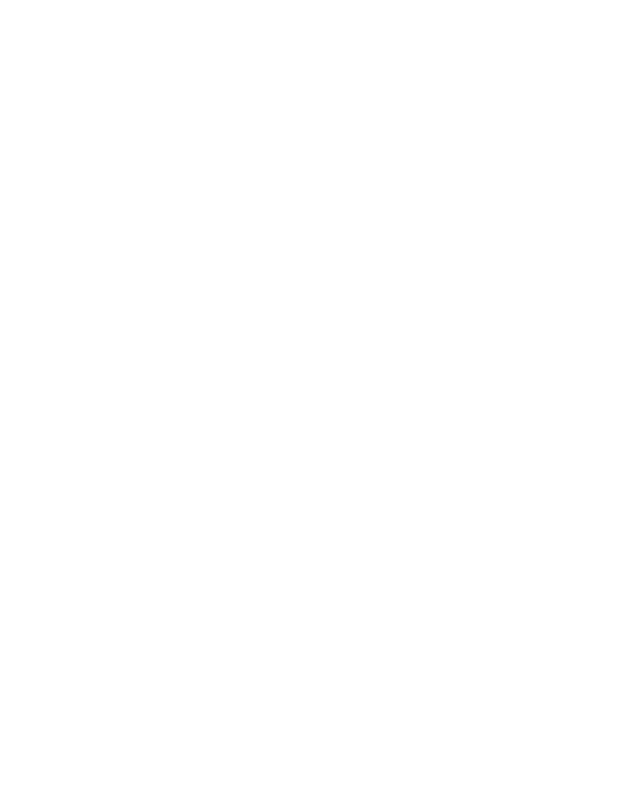
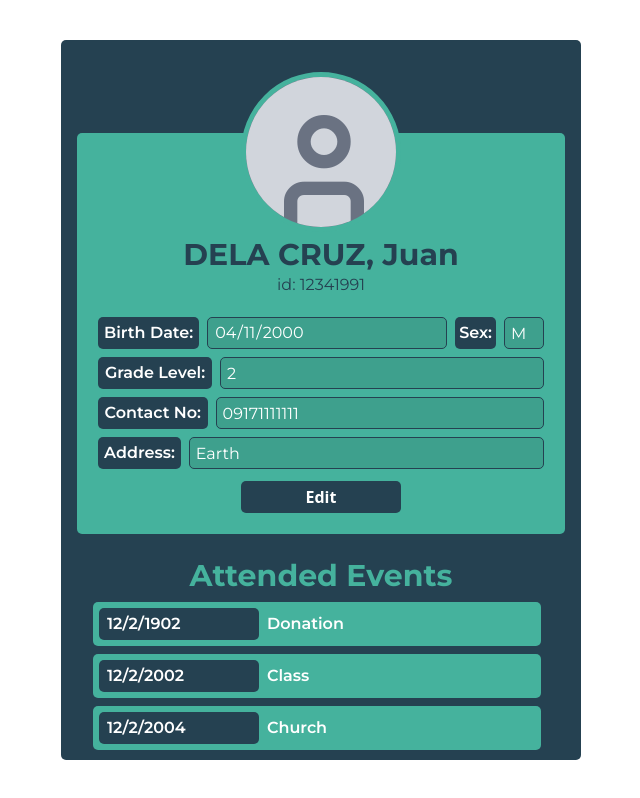
Before and after one commit to Parum-Lucis/csswengS16chai, a React (Vite) app in the folder CSSWENGChai/CHAI/: page /ProfileDetails in a window 1280 px wide. Before the commit this address had no page. Shown: the whole page, without its empty margins (319-959 px from the left). Built offline with nearby package versions, Linux system fonts and the light colour scheme.

Commit message:
Profile Details created

```diff
--- a/CSSWENGChai/CHAI/src/App.tsx
+++ b/CSSWENGChai/CHAI/src/App.tsx
@@ -2,12 +2,14 @@ import Login from './components/Login';
 import ProfileCreation from './components/ProfileCreation';
 import { Routes, Route} from "react-router";
 import './css/styles.css';
+import ProfileDetails from './components/ProfileDetails';
 
 function App() {
   return (
     <Routes>
       <Route path="/" element={<Login/>} />
       <Route path="/ProfileCreation" element={<ProfileCreation/>} />
+      <Route path="/ProfileDetails" element={<ProfileDetails/>} />
     </Routes>
   )
 }
--- /dev/null
+++ b/CSSWENGChai/CHAI/src/components/EventCard.tsx
@@ -0,0 +1,15 @@
+import { toast } from "react-toastify";
+import '../css/styles.css'
+
+function EventCard({ date, event }: {date : String, event: String}){
+    return(
+        <div className="flex flex-row items-center mt-2 h-[6vh] text-[1rem] mr-2 font-[Montserrat] bg-[#45B29D] text-white p-1.5 rounded-[5px] font-semibold">
+            <div className="flex items-center bg-[#254151] mr-2 text-white p-2 rounded-[5px] w-[20vh] h-[4vh] font-semibold">
+                <h4>{date}</h4>
+            </div>
+            <h3 className="flex">{event}</h3>
+        </div>
+    )
+}
+
+export default EventCard
--- a/CSSWENGChai/CHAI/src/components/ProfileCreation.tsx
+++ b/CSSWENGChai/CHAI/src/components/ProfileCreation.tsx
@@ -1,8 +1,10 @@
-import CHAI from '../assets/CHAI.jpg'
 import { toast } from "react-toastify";
+import { useNavigate } from 'react-router';
 import '../css/styles.css'
 
 function ProfileCreation(){
+
+    const navigate = useNavigate();
 
     const submitDetails = async (e: React.FormEvent<HTMLFormElement>) => {
             e.preventDefault()
@@ -28,6 +30,7 @@ function ProfileCreation(){
                 else {
                     console.log("im here")
                     toast.success("Success!")
+                    navigate('/ProfileDetails')
                     // more stuff
                 }
             }
@@ -38,29 +41,31 @@ function ProfileCreation(){
     return (
         <div className='flex items-center justify-center h-[100vh]'>
             <div className='flex items-end justify-center w-[65vh] h-[90vh] bg-[#254151] rounded-[5px] pb-[15px]'>
-                <div className='overflow-hidden bg-gray-500 w-[20vh] h-[20vh] absolute top-[14%] border-3 border-[#45B29D] rounded-full '>
-                    <i className="relative right-0.5 bottom-6 text-[20vh] text-gray-300 fi fi-ss-circle-user"></i>
+                <div className='overflow-hidden bg-gray-500 w-[20vh] h-[20vh] absolute top-[14.5%] border-5 border-[#45B29D] rounded-full '>
+                    <i className="relative right-1 bottom-6 text-[20vh] text-gray-300 fi fi-ss-circle-user"></i>
                 </div>
                 <div className='w-[61vh] h-[70vh]  bg-[#45B29D] rounded-[5px] p-[9px] pt-20'>
                     <form className='flex flex-col' onSubmit={submitDetails}>
                         <label htmlFor='dropdown' className='text-white font-[Montserrat] font-semibold '>Role</label>
                         <select name='dropdown' className='rounded-[5px] appearance-none p-1.5 dark:text-white h-12 font-[Montserrat] border-solid border-3 border-[#254151]'>
                             <option value='Admin' >Admin</option>
-                            <option value='Admin' >Volunteer</option>
+                            <option value='Volunteer' >Volunteer</option>
+                            <option value='Student' >Student</option>
+                            <option value='Waitlist' >Waitlist</option>
                         </select>
                         <label htmlFor='username' className='text-white font-[Montserrat] font-semibold'>Username</label>
                         <input
                             id='username'
                             name='username'
                             type='text'
-                            className='font-[Montserrat] text-white border-solid border-1 border-[#254151] bg-[#3EA08D] rounded-[5px] p-1.5'
+                            className='input-text'
                         />
                         <label htmlFor='email' className='text-white font-[Montserrat] font-semibold'>Email</label>
                         <input
                             id='email'
                             name='email'
                             type='email'
-                            className='font-[Montserrat] text-white border-solid border-1 border-[#254151] bg-[#3EA08D] rounded-[5px] p-1.5'
+                            className='input-text'
                         />
                         <div className='flex flex-row justify-between'>
                             <div className='flex flex-col w-61'>
@@ -69,7 +74,7 @@ function ProfileCreation(){
                                     id='fName'
                                     name='fName'
                                     type='text'
-                                    className='font-[Montserrat] text-white border-solid border-1 border-[#254151] bg-[#3EA08D] rounded-[5px] p-1.5'
+                                    className='input-text'
                                 />
                             </div>
                             <div className='flex flex-col w-61'>
@@ -78,7 +83,7 @@ function ProfileCreation(){
                                     id='lName'
                                     name='lName'
                                     type='text'
-                                    className='font-[Montserrat] text-white border-solid border-1 border-[#254151] bg-[#3EA08D] rounded-[5px] p-1.5'
+                                    className='input-text'
                                 />
                             </div>
                         </div>
@@ -87,14 +92,14 @@ function ProfileCreation(){
                             id='address'
                             name='address'
                             type='text'
-                            className='font-[Montserrat] text-white border-solid border-1 border-[#254151] bg-[#3EA08D] rounded-[5px] p-1.5'
+                            className='input-text'
                         />
                         <label htmlFor='cNum' className='text-white font-[Montserrat] font-semibold'>Contact No.</label>
                         <input
                             id='cNum'
                             name='cNum'
                             type='number'
-                            className='font-[Montserrat] text-white border-solid border-1 border-[#254151] bg-[#3EA08D] rounded-[5px] p-1.5'
+                            className='input-text'
                         />
                         <button type='submit' className='bg-[#254151] text-white mt-10 p-1.5 rounded-[5px] w-60 m-auto font-semibold'> Create Account </button>
                     </form>
--- /dev/null
+++ b/CSSWENGChai/CHAI/src/components/ProfileDetails.tsx
@@ -0,0 +1,76 @@
+import { toast } from "react-toastify";
+import EventCard from "./EventCard"
+import '../css/styles.css'
+
+function ProfileDetails(){
+    const isEditable = false;
+    let isID = false;
+    const user = {
+        role:"Student",
+        fName: "Juan",
+        lName: "DELA CRUZ",
+        birthday: "2000-04-11",
+        id: 12341991,
+        gLevel: "2",
+        sex: "M",
+        contact: "09171111111",
+        address: "Earth"
+    }
+    const eventsTest = [
+        {"id": 0, "name": "Donation", "date": "12/2/1902"},
+        {"id": 1, "name": "Class", "date": "12/2/2002"},
+        {"id": 2, "name": "Church", "date": "12/2/2004"},
+    ]
+
+    if (user.id) {
+        isID = true;
+    }
+
+    return (
+        <div className='flex items-center justify-center h-[100vh]'>
+            <div className='flex items-center justify-center w-[65vh] h-[90vh] bg-[#254151] rounded-[5px] pb-[15px]'>
+                <div className='z-1 overflow-hidden bg-gray-500 w-[20vh] h-[20vh] absolute top-[9%] border-5 border-[#45B29D] rounded-full '>
+                    <i className="relative right-0.5 bottom-6 text-[20vh] text-gray-300 fi fi-ss-circle-user"></i>
+                </div>
+                <div className='z-0 flex flex-col relative top-[7%]'>
+                    <div className='flex flex-col w-[61vh] h-[50%]  overflow-hidden bg-[#45B29D] rounded-[5px] p-[9px] pt-20 '>
+                        <h3 className="text-[#254151] mt-6 flex text-3xl justify-center font-[Montserrat] font-bold">{user.lName}, {user.fName}</h3>
+                        {isID && <h3 className="flex text-[#254151] justify-center font-[Montserrat] font-regular">id: {user.id} </h3>}
+                        <div className="flex flex-col p-3">
+                            <div className="flex flex-row justify-between items-center mt-2">
+                                <div className="flex flex-row items-center">
+                                    <label htmlFor="bDate" className="h-[4vh] text-[1rem] mr-2 flex font-[Montserrat] h-[4vh] justify-center items-center bg-[#254151] text-white p-1.5 rounded-[5px] font-semibold">Birth Date:</label>
+                                    <input type="date" name="bDate" className="text-white input-text flex h-[4vh] w-[30vh]" readOnly={!isEditable} value={user.birthday}/>
+                                </div>
+                                <div className="flex flex-row items-center">
+                                    <label htmlFor="Sex" className="h-[4vh] text-[1rem] flex mr-2 font-[Montserrat] justify-center items-center bg-[#254151] text-white p-1 rounded-[5px] font-semibold">Sex:</label>
+                                    <input type="text" name="Sex" className="input-text flex h-[4vh] w-[5vh]" readOnly={!isEditable} value={user.sex}/>
+                                </div>
+                            </div>
+                            <div className="flex flex-row items-center mt-2">
+                                <label htmlFor="gLevel" className="h-[4vh] text-[1rem] flex mr-2 font-[Montserrat] justify-center items-center bg-[#254151] text-white p-1.5 rounded-[5px] font-semibold w-[27%]">Grade Level:</label>
+                                <input type="text" name="gLevel" className="input-text flex h-[4vh] w-[77%]" readOnly={!isEditable} value={user.gLevel}/>
+                            </div>
+                            <div className="flex flex-row items-center mt-2">
+                                <label htmlFor="cNum" className="h-[4vh] text-[1rem] flex mr-2 font-[Montserrat] justify-center items-center bg-[#254151] text-white p-1.5 rounded-[5px] font-semibold w-[25%]">Contact No:</label>
+                                <input type="number" name="cNum" className="input-text flex h-[4vh] w-[75%]" readOnly={!isEditable} value={user.contact}/>
+                            </div>
+                            <div className="flex flex-row items-center mt-2">
+                                <label htmlFor="Address" className="h-[4vh] text-[1rem] flex mr-2 font-[Montserrat] justify-center items-center bg-[#254151] text-white p-1.5 rounded-[5px] font-semibold">Address:</label>
+                                <input type="text" name="Address" className="input-text flex h-[4vh] w-[100%]" readOnly={!isEditable} value={user.address} />
+                            </div>
+                            <button type='submit' className='flex mt-3 h-[4vh] justify-center items-center bg-[#254151] text-white p-1.5 rounded-[5px] w-[20vh] m-auto font-semibold' disabled={!isEditable}> Edit </button>
+                        </div>
+                    </div>
+                    <div className='flex flex-col align-center w-[61vh] h-[27vh] p-4'>
+                        <h3 className="text-[#45B29D] mt-2 flex text-3xl justify-center font-[Montserrat] font-bold">Attended Events</h3>
+                        {eventsTest.map(event => <EventCard date={event.date} event={event.name}/>)}
+                    </div>
+                </div>
+            </div>
+        </div>
+    )
+}
+
+
+export default ProfileDetails
--- a/CSSWENGChai/CHAI/src/css/styles.css
+++ b/CSSWENGChai/CHAI/src/css/styles.css
@@ -1,3 +1,7 @@
 @import url('https://cdn-uicons.flaticon.com/3.0.0/uicons-solid-straight/css/uicons-solid-straight.css');
 @import url('https://fonts.googleapis.com/css2?family=Montserrat:ital,wght@0,100..900;1,100..900&display=swap');
 @import "tailwindcss";
+
+.input-text{
+    @apply font-[Montserrat] text-white border-solid border-1 border-[#254151] bg-[#3EA08D] rounded-[5px] p-1.5;
+}
```
